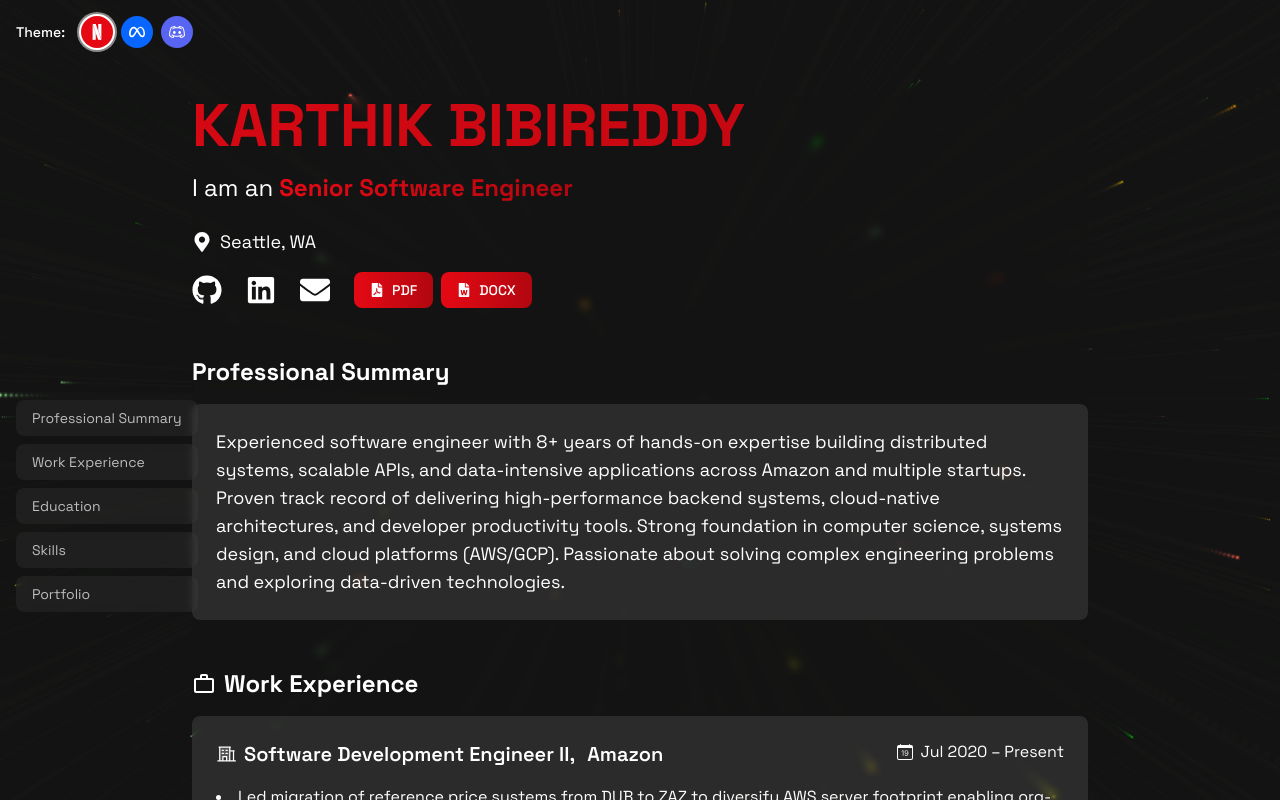
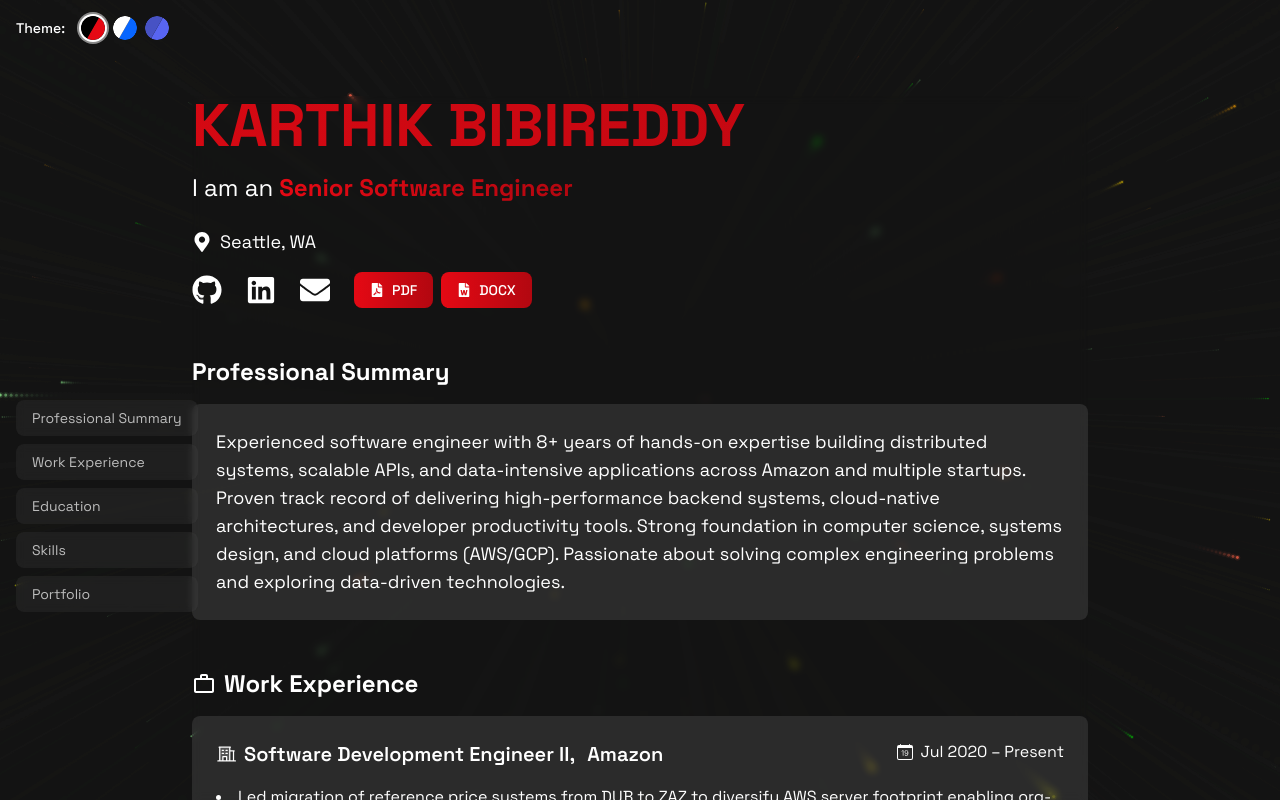
Before and after one commit to kbibireddy/personal-website, a Next.js app: page / in a window 1280 px wide. Built offline with nearby package versions, Linux system fonts and the light colour scheme.

Commit message:
feat: rotate theme switcher split circle by 30 degrees and make circles smaller

```diff
--- a/next.config.js
+++ b/next.config.js
@@ -6,7 +6,7 @@ const nextConfig = {
   },
   reactStrictMode: true,
   swcMinify: true,
-  basePath: '/personal-website',
+  basePath: '/resume',
 }
 
 module.exports = nextConfig
--- a/next.config.mjs
+++ /dev/null
@@ -1,10 +0,0 @@
-/** @type {import('next').NextConfig} */
-const nextConfig = {
-  output: 'export',
-  images: {
-    unoptimized: true,
-  },
-  basePath: '/personal-website',
-}
-
-export default nextConfig;
--- a/src/components/ThemeSwitcher.tsx
+++ b/src/components/ThemeSwitcher.tsx
@@ -2,9 +2,6 @@ import { motion } from 'framer-motion';
 import { useState } from 'react';
 import { Theme } from '@/types/theme';
 import { themeConfigs } from '@/utils/theme';
-import { SiNetflix } from 'react-icons/si';
-import { FaMeta } from 'react-icons/fa6';
-import { RxDiscordLogo } from 'react-icons/rx';
 
 interface ThemeSwitcherProps {
   onThemeChange: (theme: Theme) => void;
@@ -18,12 +15,53 @@ export default function ThemeSwitcher({ onThemeChange }: ThemeSwitcherProps) {
     onThemeChange(theme);
   };
 
-  const getThemeIcon = (theme: Theme) => {
+  const getThemeColors = (theme: Theme) => {
     switch (theme) {
-      case 'netflix': return <SiNetflix className="w-4 h-4" />;
-      case 'meta': return <FaMeta className="w-4 h-4" />;
-      case 'discord': return <RxDiscordLogo className="w-4 h-4" />;
+      case 'netflix':
+        return { left: '#E50914', right: '#000000' }; // Red and Black
+      case 'meta':
+        return { left: '#0866FF', right: '#FFFFFF' }; // Blue and White
+      case 'discord':
+        return { left: '#5865F2', right: '#4752C4' }; // Discord Blue and Darker Blue
+      default:
+        return { left: '#E50914', right: '#000000' };
     }
+  };
+
+  const renderSplitCircle = (theme: Theme) => {
+    const colors = getThemeColors(theme);
+
+    return (
+      <svg className="w-6 h-6" viewBox="0 0 32 32" style={{ transform: 'rotate(30deg)' }}>
+        <defs>
+          <clipPath id={`clip-${theme}`}>
+            <circle cx="16" cy="16" r="16" />
+          </clipPath>
+        </defs>
+
+        {/* Left half - clipped to circle */}
+        <path
+          d="M16 0 L32 0 L32 32 L16 32 Z"
+          fill={colors.left}
+          clipPath={`url(#clip-${theme})`}
+        />
+        {/* Right half - clipped to circle */}
+        <path
+          d="M0 0 L16 0 L16 32 L0 32 Z"
+          fill={colors.right}
+          clipPath={`url(#clip-${theme})`}
+        />
+        {/* Diagonal separator line */}
+        <line
+          x1="16"
+          y1="0"
+          x2="16"
+          y2="32"
+          strokeWidth="1"
+          opacity="0.8"
+        />
+      </svg>
+    );
   };
 
   return (
@@ -37,17 +75,14 @@ export default function ThemeSwitcher({ onThemeChange }: ThemeSwitcherProps) {
               whileHover={{ scale: 1.1 }}
               whileTap={{ scale: 0.95 }}
               onClick={() => handleThemeChange(theme as Theme)}
-              className={`w-8 h-8 rounded-full flex items-center justify-center transition-colors duration-200 ${
+              className={`w-6 h-6 rounded-full flex items-center justify-center transition-all duration-200 overflow-hidden ${
                 activeTheme === theme
                   ? 'ring-2 ring-offset-2 ring-offset-background ring-white/50'
                   : ''
               }`}
-              style={{
-                backgroundColor: themeConfigs[theme as Theme].primary
-              }}
             >
+              {renderSplitCircle(theme as Theme)}
               <span className="sr-only">{theme} theme</span>
-              {getThemeIcon(theme as Theme)}
             </motion.button>
           ))}
         </div>
--- a/src/data/resume_overrides.json
+++ b/src/data/resume_overrides.json
@@ -1,5 +1,5 @@
 {
   "title": "Senior Software Engineer",
-  "website": "https://kbibireddy.github.io/personal-website",
+  "website": "https://kbibireddy.github.io/resume",
   "summary": "Software engineer with 8+ years of experience building distributed systems, embedded software, full-stack applications, and real-time systems. A strong leader in defining technical strategy, driving project execution, and mentoring teams to deliver significant outcomes across large, complex environments."
 }
```
Also changed, not shown: 1 other file (tests, documents, lock files or other folders).
